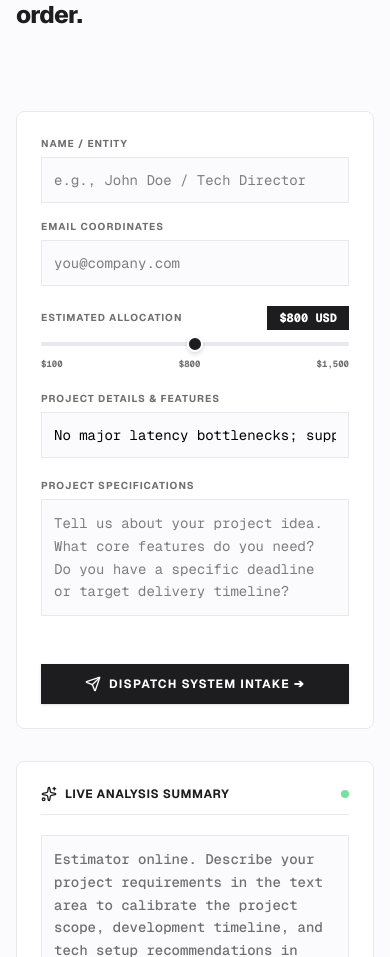
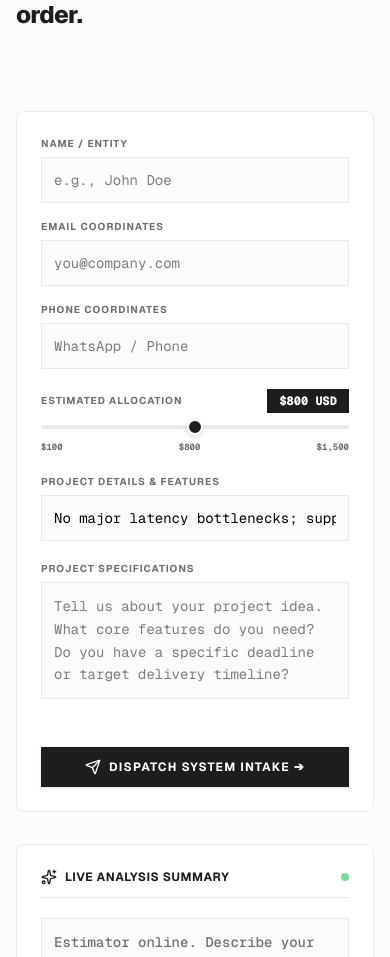
Before and after one commit to kaif771/kaif-dev-agency, a Next.js app: page / in a window 390 px wide. Shown: the part 6240-7197 px from the top of the page. Built offline with nearby package versions, Linux system fonts and the light colour scheme.

Commit message:
feat(intake): add Phone Coordinates input to form, MongoDB schema, and Resend email templates

```diff
--- a/src/app/api/contact/route.ts
+++ b/src/app/api/contact/route.ts
@@ -9,11 +9,11 @@ const resend = process.env.RESEND_API_KEY
 export async function POST(request: Request) {
   try {
     const body = await request.json();
-    const { name, email, budget, details } = body;
+    const { name, email, phone, budget, details } = body;
 
-    if (!name || !email || !details) {
+    if (!name || !email || !phone || !details) {
       return NextResponse.json(
-        { error: "Missing required fields: name, email, details" },
+        { error: "Missing required fields: name, email, phone, details" },
         { status: 400 }
       );
     }
@@ -21,6 +21,7 @@ export async function POST(request: Request) {
     const submission = {
       name,
       email,
+      phone: phone || "Not Provided",
       budget: Number(budget) || 100,
       details,
       createdAt: new Date(),
@@ -64,6 +65,10 @@ export async function POST(request: Request) {
                 <tr>
                   <td style="padding: 8px 0; color: #6e6e73; font-size: 14px; width: 120px;"><strong>Client Name:</strong></td>
                   <td style="padding: 8px 0; color: #1d1d1f; font-size: 15px;">${name}</td>
+                </tr>
+                <tr>
+                  <td style="padding: 8px 0; color: #6e6e73; font-size: 14px;"><strong>Client Phone:</strong></td>
+                  <td style="padding: 8px 0; color: #1d1d1f; font-size: 15px; font-weight: bold;">${phone || "Not Provided"}</td>
                 </tr>
                 <tr>
                   <td style="padding: 8px 0; color: #6e6e73; font-size: 14px;"><strong>Client Email:</strong></td>
--- a/src/app/page.tsx
+++ b/src/app/page.tsx
@@ -64,6 +64,7 @@ export default function Home() {
   // Intake Form details
   const [name, setName] = useState("");
   const [email, setEmail] = useState("");
+  const [phone, setPhone] = useState("");
   const [budget, setBudget] = useState(800);
   const [details, setDetails] = useState("");
   const [systemConstraints, setSystemConstraints] = useState("No major latency bottlenecks; support high concurrency.");
@@ -192,8 +193,8 @@ export default function Home() {
   // Intake Form submit
   const handleIntakeSubmit = async (e: React.FormEvent) => {
     e.preventDefault();
-    if (!name || !email || !details) {
-      setFormError("All fields (Name, Email, Project Details) are required.");
+    if (!name || !email || !phone || !details) {
+      setFormError("All fields (Name, Email, Phone, Project Details) are required.");
       return;
     }
 
@@ -208,6 +209,7 @@ export default function Home() {
         body: JSON.stringify({
           name,
           email,
+          phone,
           budget,
           details: `${details}\n\n[Project Details & Features]: ${systemConstraints}`
         })
@@ -218,6 +220,7 @@ export default function Home() {
         // Reset fields
         setName("");
         setEmail("");
+        setPhone("");
         setDetails("");
         setSystemConstraints("");
       } else {
@@ -840,8 +843,8 @@ export default function Home() {
               ) : (
                 <form onSubmit={handleIntakeSubmit} className="flex flex-col gap-6 justify-between h-full w-full">
                   <div className="flex flex-col gap-5">
-                    {/* Name & Email */}
-                    <div className="grid grid-cols-1 sm:grid-cols-2 gap-4">
+                    {/* Name, Email & Phone */}
+                    <div className="grid grid-cols-1 sm:grid-cols-3 gap-4">
                       <div className="flex flex-col gap-1.5">
                         <label htmlFor="client-name" className="text-[10px] font-bold text-[#6E6E73] uppercase tracking-widest">
                           Name / Entity
@@ -849,7 +852,7 @@ export default function Home() {
                         <input
                           id="client-name"
                           type="text"
-                          placeholder="e.g., John Doe / Tech Director"
+                          placeholder="e.g., John Doe"
                           value={name}
                           onChange={(e) => setName(e.target.value)}
                           required
@@ -867,6 +870,21 @@ export default function Home() {
                           placeholder="you@company.com"
                           value={email}
                           onChange={(e) => setEmail(e.target.value)}
+                          required
+                          className="bg-[#FBFBFD] hover:bg-black/2 border border-[#E8E8ED] p-3 text-sm md:text-[15px] focus:bg-white focus:outline-none focus:ring-1 focus:ring-black/20 transition-all font-mono text-black"
+                        />
+                      </div>
+
+                      <div className="flex flex-col gap-1.5">
+                        <label htmlFor="client-phone" className="text-[10px] font-bold text-[#6E6E73] uppercase tracking-widest">
+                          Phone Coordinates
+                        </label>
+                        <input
+                          id="client-phone"
+                          type="tel"
+                          placeholder="WhatsApp / Phone"
+                          value={phone}
+                          onChange={(e) => setPhone(e.target.value)}
                           required
                           className="bg-[#FBFBFD] hover:bg-black/2 border border-[#E8E8ED] p-3 text-sm md:text-[15px] focus:bg-white focus:outline-none focus:ring-1 focus:ring-black/20 transition-all font-mono text-black"
                         />
```
